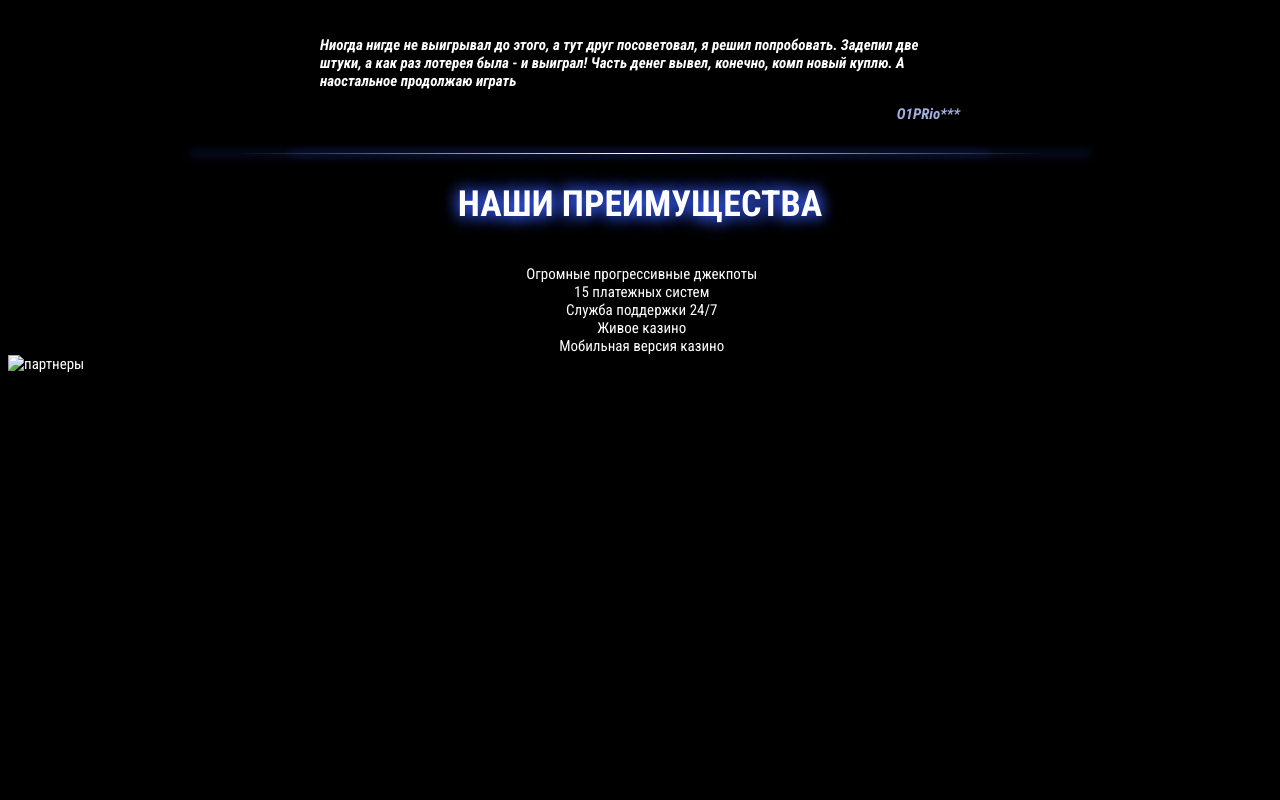
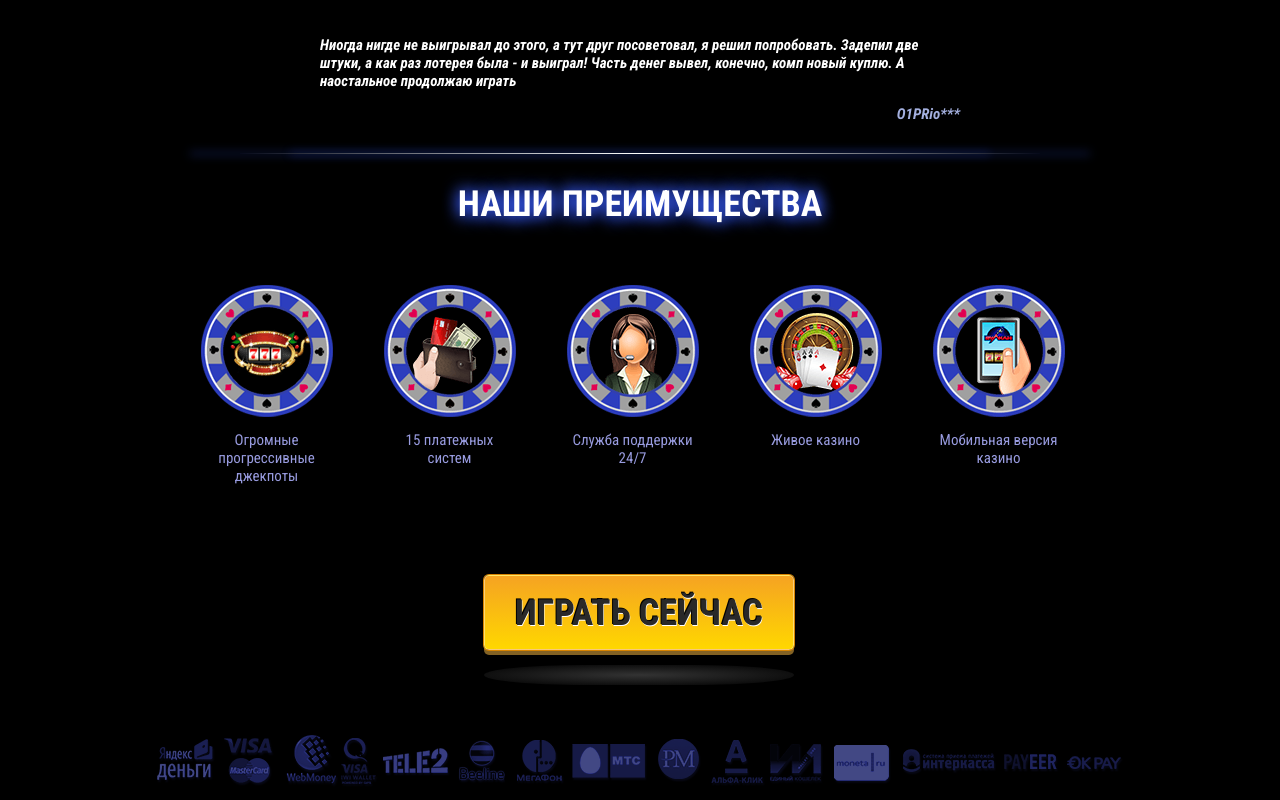
Before and after one commit to astatsegre/drive-casino, a plain HTML site: page index.html in a window 1280 px wide. Shown: the part 1318-2118 px from the top of the page. Before the commit the page ends 1699 px from the top, so only its background shows below. Drawn offline with Linux system fonts and the light colour scheme.

Commit message:
finished basic htmll/css

```diff
--- a/css/style.css
+++ b/css/style.css
@@ -192,4 +192,60 @@ main h2 {
 
 .advantages {
     text-align: center;
+    max-width: 930px;
+    margin: 0 auto 70px auto;
 }
+
+.advantage {
+    float: left;
+    width: 133px;
+    margin: 20px 25px 20px 25px;
+}
+
+.advantage-name {
+    font-size: 15px;
+    line-height: 16px;
+    color: #989bdf;
+}
+
+.advantage-img {
+    margin-bottom: 10px;
+}
+
+.btn-lets-play-footer {
+    display: block;
+    width: 310px;
+    height: 75px;
+    margin-bottom: 15px;
+    background: linear-gradient(to top, #ffd700, #f5a322);
+    border-radius: 5px;
+    color: #292929;
+    text-decoration: none;
+    text-transform: uppercase;
+    font-size: 36px;
+    line-height: 75px;
+    font-weight: 700;
+    text-align: center;
+    vertical-align: middle;
+    border: 1px solid rgba(255,255,255,0.4);
+    box-shadow: 0 0 0 1px #d78300,
+                0 5px 0 0 #836224;
+    text-shadow: -1px -1px 0 #000001,
+                 0.5px 0.5px 0 #ffffff;
+}
+
+.btn-shadow {
+    width: 310px;
+    height: 20px;
+    background: radial-gradient(at center, rgba(255,255,255,0.2), rgba(0,0,0,0.5));
+    border-radius: 200px / 20px;
+}
+
+.btn-container {
+    width: 312px;
+    margin: 0 auto 50px auto;
+}
+
+footer {
+    text-align: center;
+}
--- a/index.html
+++ b/index.html
@@ -93,33 +93,40 @@
            <div class="break-line"></div>
            <div class="advantages">
                <h2>Наши преимущества</h2>
-               <div class="advantages-content">
+               <div class="advantages-content clearfix">
                    <div class="advantage">
-                       <img src=""class="advantage-img">
+                       <img src="img/advantage-1.png" class="advantage-img">
                        <span class="advantage-name">Огромные прогрессивные джекпоты</span>
                    </div>
                    <div class="advantage">
-                       <img src=""class="advantage-img">
+                       <img src="img/advantage-2.png"class="advantage-img">
                        <span class="advantage-name">15 платежных систем</span>
                    </div>
                    <div class="advantage">
-                       <img src=""class="advantage-img">
+                       <img src="img/advantage-3.png"class="advantage-img">
                        <span class="advantage-name">Служба поддержки 24/7</span>
                    </div>
                    <div class="advantage">
-                       <img src=""class="advantage-img">
+                       <img src="img/advantage-4.png"class="advantage-img">
                        <span class="advantage-name">Живое казино</span>
                    </div>
                    <div class="advantage">
-                       <img src=""class="advantage-img">
+                       <img src="img/advantage-5.png"class="advantage-img">
                        <span class="advantage-name">Мобильная версия казино</span>
                    </div>
                </div>
            </div>
-           <a href="#" class="btn-lets-play-footer"></a>
+           <div class="btn-container">
+               <a href="#" class="btn-lets-play-footer">играть сейчас</a>
+               <div class="btn-shadow"></div>
+           </div>
        </main>
        <footer class="container">
-           <img src="" alt="партнеры" class="partners">
+           <img src="img/partners-1.png" alt="партнеры" class="partners">
+           <img src="img/partners-2.png" alt="партнеры" class="partners">
+           <img src="img/partners-3.png" alt="партнеры" class="partners">
+           <img src="img/partners-4.png" alt="партнеры" class="partners">
+           <img src="img/partners-5.png" alt="партнеры" class="partners">
        </footer>
 
 </body>
```
